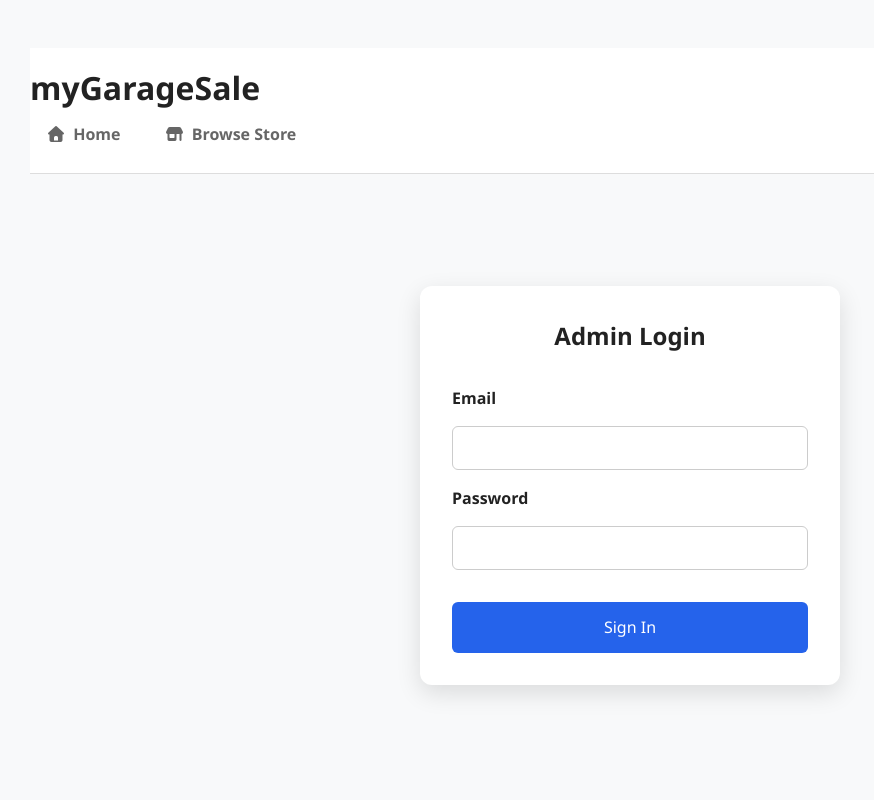
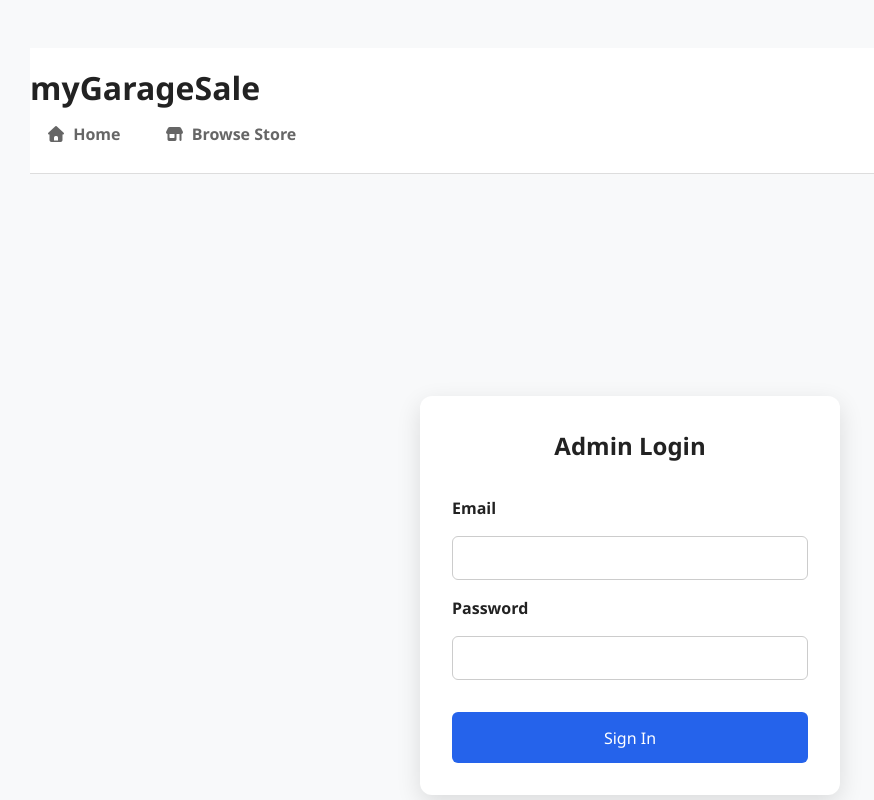
Before and after one commit to egpennington/myGarageSale, a React (Vite) app: page /login in a window 1280 px wide. Shown: the top 800 px of the page, without its empty margins (10-884 px from the left). Built offline with nearby package versions, Linux system fonts and the light colour scheme; no server answers; the database is empty.

Commit message:
add error style css

```diff
--- a/src/index.css
+++ b/src/index.css
@@ -477,3 +477,10 @@ footer {
   border-radius: 6px;
   font-size: 0.9rem;
 }
+
+.login-page {
+    min-height: calc(100vh - 180px);
+    display: flex;
+    justify-content: center;
+    align-items: center;
+}
```
